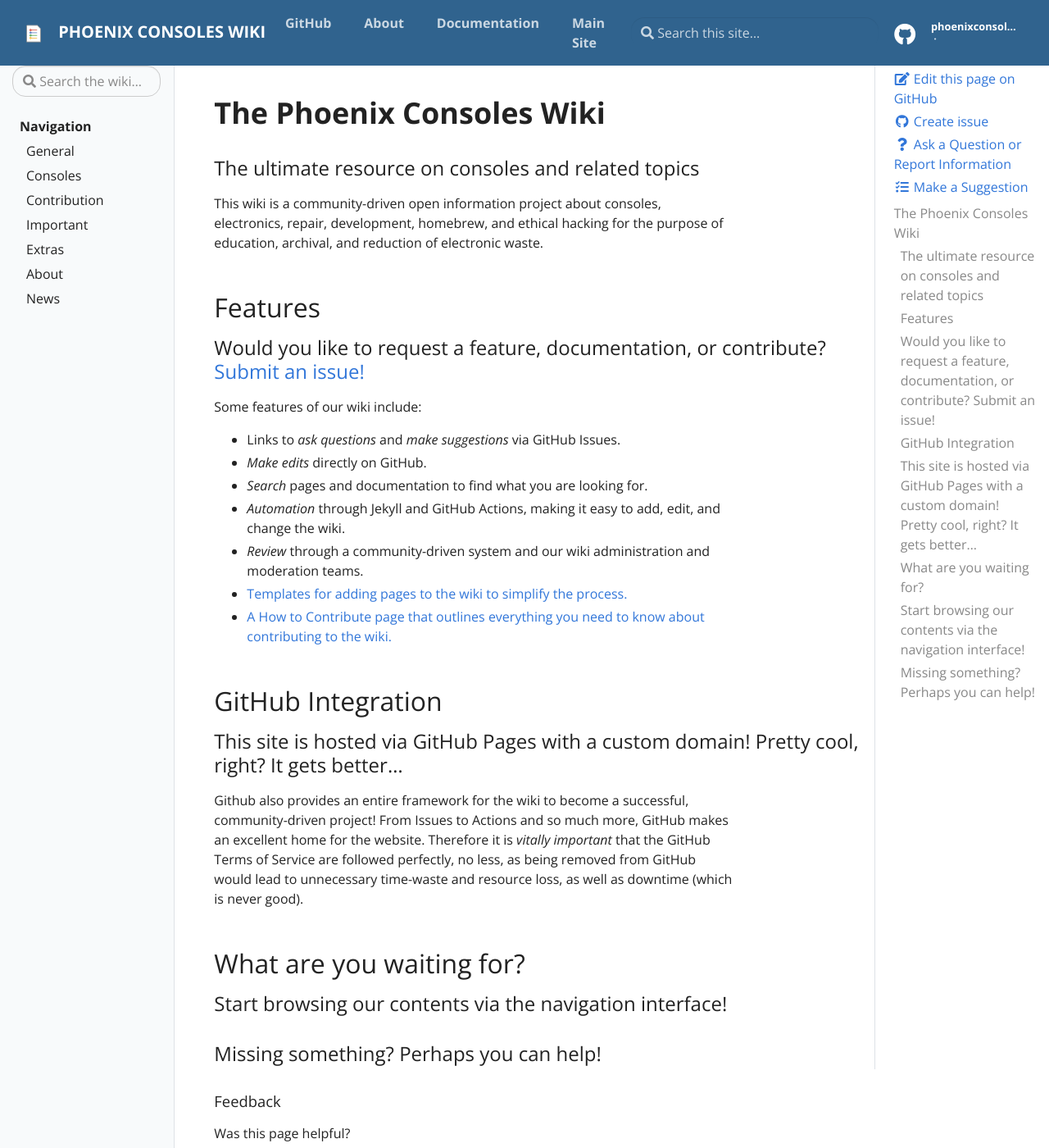
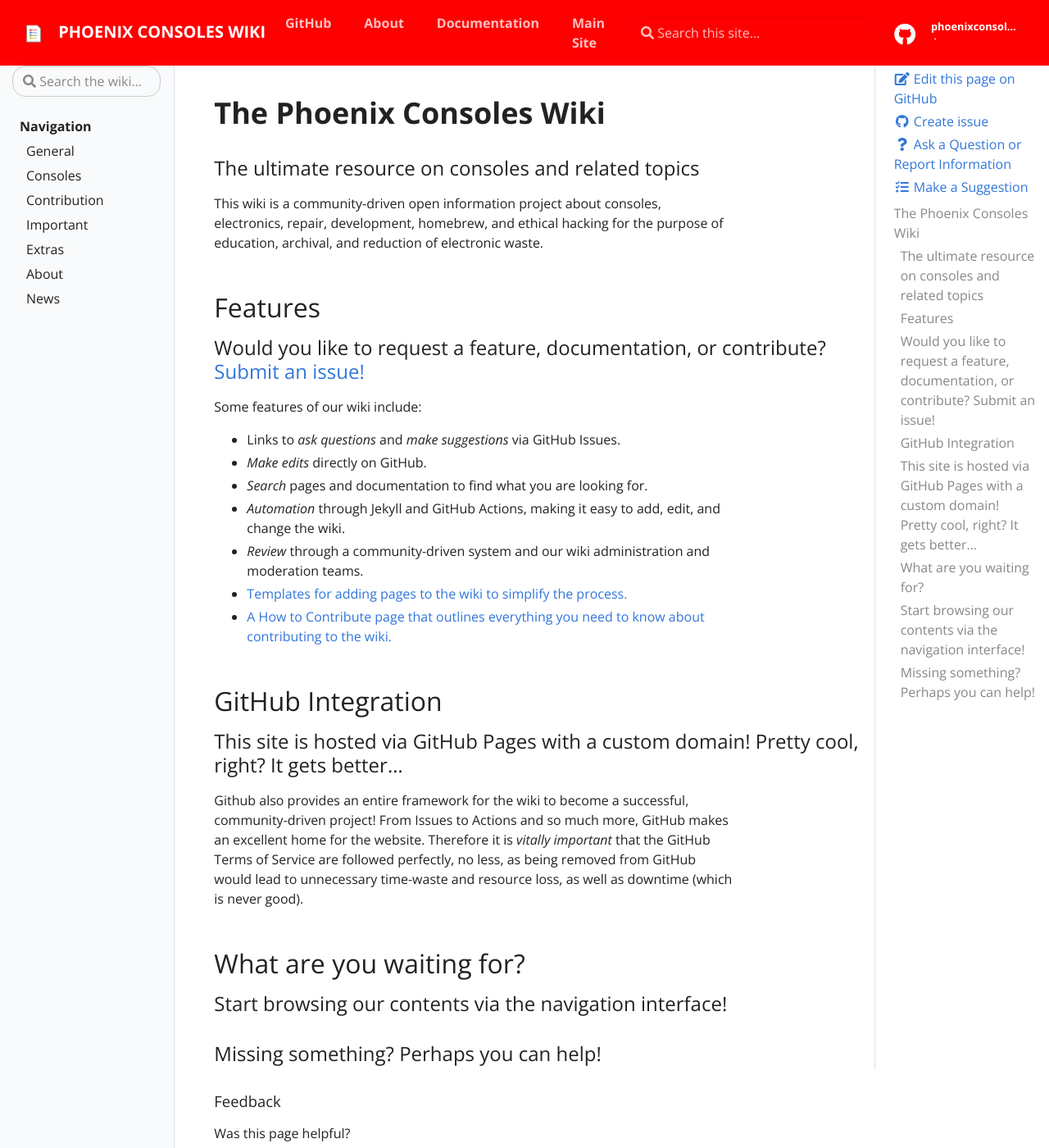
Before and after one commit to PhoenixConsoles/wiki, a Jekyll site: the page built from pages/index.md, in a window 1280 px wide and 1400 px high. Shown: the whole window at 82% size. Built offline with Jekyll 4.4.1, drawn with Linux system fonts in a browser that asks for light colours.

Commit message:
change color

```diff
--- a/_config.yml
+++ b/_config.yml
@@ -50,7 +50,7 @@
 # If commented, will use material hat theme
 # logo: "assets/img/logo/SRCC-square-red.png"
 logo_pixels: 34
-color: "#30638e"
+color: "#ff0000"
 # color: "#8c1515" # primary color for header, buttons
 
 # Build settings
```
